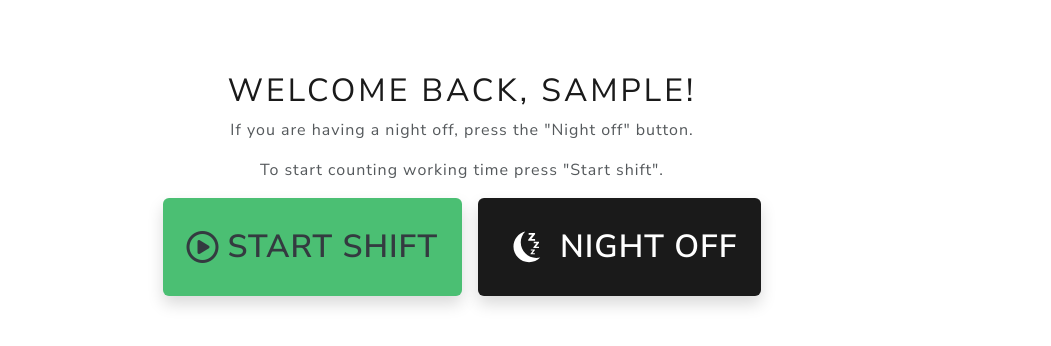
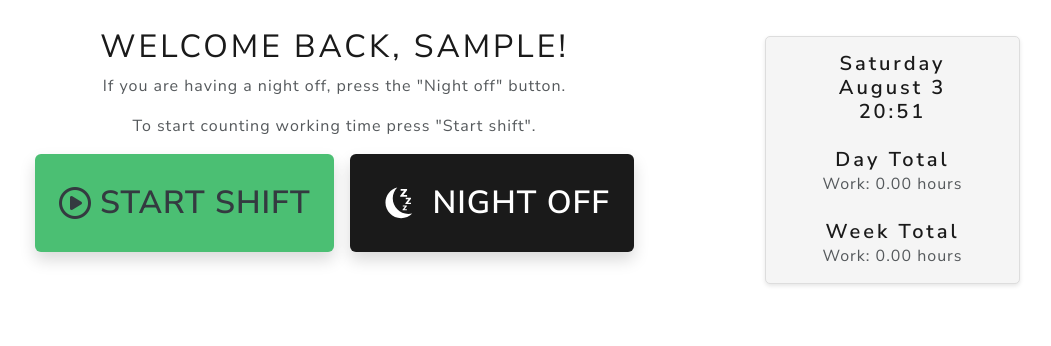
Before and after one commit to adonini/working_hours, a Django app: page / in a window 1280 px wide. Shown: the part 95-441 px from the top of the page, without its empty margins (166-1217 px from the left). Run offline with Django 4.2, Linux system fonts and the light colour scheme; the visitor is signed in with stand-in values (Sample User, id 1); data that the repository does not hold is empty; some libraries are stand-ins or nearby versions.

Commit message:
add counts of hours worked

```diff
--- a/shifterslogin/static/css/custom.css
+++ b/shifterslogin/static/css/custom.css
@@ -1,3 +1,16 @@
 .btn-font{
     font-size: 2rem;
 }
+
+.custom-sidebar {
+    background-color: #f5f5f5; /* Light gray background */
+    border: 1px solid #ddd; /* Light gray border for contour */
+    border-radius: 5px; /* Rounded corners */
+    padding: 15px; /* Padding inside the sidebar */
+    box-shadow: 0 2px 4px rgba(0, 0, 0, 0.1); /* Optional: subtle shadow for depth */
+}
+
+.custom-sidebar h4,
+.custom-sidebar p {
+    margin: 0;
+}
--- a/shifterslogin/templates/login/index.html
+++ b/shifterslogin/templates/login/index.html
@@ -3,9 +3,16 @@
 {% load crispy_forms_tags %}
 
 {% block content %}
-<div class="container mt-5">
-    <div class="row w-100 justify-content-center">
-        <div class="col-md-8 text-center">
+<style>
+    .sidebar h4 {
+        text-transform: none; /* Prevents text from being capitalized */
+    }
+</style>
+<div class="container mt-1">
+    <div class="row">
+        <!-- Main Content -->
+        <div class="col-md-9 mb-3 mb-md-0">
+            <div class="text-center">
                 {% if user.is_authenticated %}
                     <h1 class="fw-light">Welcome back, {{ user.username }}!</h1>
                     <p class="fw-light">If you are having a night off, press the "Night off" button.</p>
@@ -22,11 +29,25 @@
                     </div>
                 {% else %}
                     <div>
-                    <h4 class="fw-light">Authenticate yourself to track working hours </h1>
+                        <h4 class="fw-light">Authenticate yourself to track working hours</h4>
                         <br/>
                         <a href="{% url 'login' %}" class="btn btn-primary text-decoration-none p-4 font-weight-bold justify-content-center align-items-center rounded shadow">Log In To Get Started!</a>
                     </div>
                 {% endif %}
+            </div>
+        </div>
+
+		<!-- Sidebar -->
+        <div class="col-md-3 mt-2">
+            <div class="sidebar custom-sidebar">
+                <h4 class="d-flex justify-content-center align-items-center text-center" id="current-date-time"></h4>
+
+                <h4 class="text-center mt-4 d-flex justify-content-center align-items-center font-weight-bold"> Day Total</h4>
+                <p class="text-center d-flex justify-content-center align-items-center">Work: {{ total_hours_worked_today|floatformat:2 }} hours</p>
+
+                <h4 class="text-center mt-4 d-flex justify-content-center align-items-center font-weight-bold"> Week Total</h4>
+                <p class="text-center d-flex justify-content-center align-items-center">Work: {{ total_hours_worked_week|floatformat:2 }} hours</p>
+            </div>
         </div>
     </div>
 </div>
@@ -52,5 +73,28 @@
             });
         });
     });
+
+	function updateDateTime() {
+        var now = new Date();
+
+        // Format day to "Saturday" (in title case)
+        var optionsDay = { weekday: 'long' };
+        var formattedDay = now.toLocaleDateString('en-US', optionsDay);
+
+        // Format date to "August 3" (in title case)
+        var optionsDate = { month: 'long', day: 'numeric' };
+        var formattedDate = now.toLocaleDateString('en-US', optionsDate);
+
+        // Format time to "21:24"
+        var optionsTime = { hour: '2-digit', minute: '2-digit', hour12: false };
+        var formattedTime = now.toLocaleTimeString('en-US', optionsTime);
+
+        // Update the date and time in the sidebar
+        document.getElementById('current-date-time').innerHTML = `${formattedDay}<br>${formattedDate}<br>${formattedTime}`;
+    }
+
+    // Update date and time immediately and then every minute
+    updateDateTime();
+    setInterval(updateDateTime, 60000);  // Update every minute
 </script>
 {% endblock content %}
--- a/shifterslogin/views.py
+++ b/shifterslogin/views.py
@@ -8,6 +8,7 @@ from .models import Shift, ShiftType
 from django.utils import timezone
 from django.http import JsonResponse
 from django.views.decorators.http import require_POST
+from datetime import timedelta
 
 
 def logout_user(request):
@@ -21,7 +22,54 @@ class Index(TemplateView):
 
     def get_context_data(self, **kwargs):
         context = super().get_context_data(**kwargs)
-        context['shift-types'] = ShiftType.objects.all()
+        context['shift_types'] = ShiftType.objects.all()
+
+        if self.request.user.is_authenticated:
+            now = timezone.now()
+            today = now.date()
+
+            # Define the start and end of the week with Monday as the start and Sunday as the end
+            start_of_week = today - timedelta(days=(today.weekday() - 0) % 7)  # Monday is 0
+            end_of_week = start_of_week + timedelta(days=6)  # Sunday is the last day of the week
+
+            # Get shifts for today
+            shifts_today = Shift.objects.filter(user=self.request.user, shift_start__date=today)
+
+            # Calculate total hours worked and breaks for today
+            total_hours_worked_today = sum(
+                (shift.shift_end - shift.shift_start).total_seconds()
+                for shift in shifts_today if shift.shift_end
+            )
+            total_hours_worked_today /= 3600  # Convert to hours
+
+            # total_hours_break_today = sum(
+            #     (shift.break_end - shift.break_start).total_seconds()
+            #     for shift in shifts_today if shift.break_end and shift.break_start
+            # )
+            # total_hours_break_today /= 3600  # Convert to hours
+
+            # Get shifts for the week
+            shifts_week = Shift.objects.filter(user=self.request.user, shift_start__date__range=[start_of_week, end_of_week])
+
+            # Calculate total hours worked and breaks for the week
+            total_hours_worked_week = sum(
+                (shift.shift_end - shift.shift_start).total_seconds()
+                for shift in shifts_week if shift.shift_end
+            )
+            total_hours_worked_week /= 3600  # Convert to hours
+
+            # total_hours_break_week = sum(
+            #     (shift.break_end - shift.break_start).total_seconds()
+            #     for shift in shifts_week if shift.break_end and shift.break_start
+            # )
+            # total_hours_break_week /= 3600  # Convert to hours
+
+            context['current_datetime'] = now
+            context['total_hours_worked_today'] = total_hours_worked_today
+            #context['total_hours_break_today'] = total_hours_break_today
+            context['total_hours_worked_week'] = total_hours_worked_week
+            #context['total_hours_break_week'] = total_hours_break_week
+
         return context
 
 
```
Lines whose indentation alone changed are shown as unchanged.
